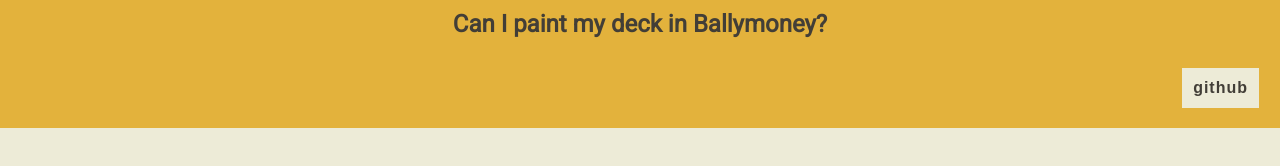
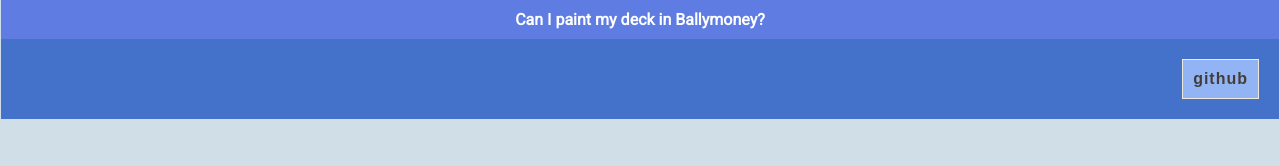
Before and after one commit to xlan11/PaintMyDeck, a plain HTML site: page index.html in a window 1280 px wide. Drawn offline with nearby package versions, Linux system fonts and the light colour scheme; no server answers.

Commit message:
colour changes

```diff
--- a/style.css
+++ b/style.css
@@ -16,21 +16,21 @@ and (min-width : 1224px) {
 }
 
 body {
-  background-color: #edebd7;
+  background-color: #CFDEE7;
   font-family: "Open Sans", sans-serif;
 }
 
 section {
   margin:auto;
-  border-left: 1px solid #e3b23c;
-  border-right: 1px solid #e3b23c;
+  border-left: 1px solid #CFDEE7;
+  border-right: 1px solid #CFDEE7;
 }
 
 footer {
   margin:auto;
   min-height:20px;
   padding:20px;
-  background-color:#e3b23c;
+  background-color:#4472CA;
   text-align:right;
 }
 
@@ -40,11 +40,12 @@ footer a {
 }
 
 p {
-  color: #edebd7;
+  color: #fff;
 }
 h1 {
-  color: #423e37;
+  color: #fff;
   font-family: "Roboto", sans-serif;
+  font-size:16px;
 }
 
 h2 {
@@ -60,14 +61,14 @@ ul {
 }
 
 ul li {
-  color: #423e37;
+  color: #fff;
   font-size: 12px;
   padding: 15px;
   text-align: left;
 }
 
 .weather-card {
-  background-color: #e3b23c;
+  background-color: #4472CA;
   margin: 15px;
   border-radius: 5px;
   height: 100%;
@@ -88,11 +89,11 @@ button {
   letter-spacing: 1px;
   font-weight: bold;
   border: 1px solid #edebd7;
-  background-color: #edebd7;
+  background-color: #92B4F4;
 }
 
 button:hover {
-  background-color: #e3b23c;
+  background-color: #CFDEE7;
   border: 1px solid #423e37;
 }
 
@@ -102,7 +103,7 @@ input {
   border-top: 0;
   border-right: 0;
   border-bottom: 1px solid #edebd7;
-  background-color: #e3b23c;
+  background-color: #92B4F4;
 }
 
 ::placeholder {
@@ -117,7 +118,7 @@ input {
 }
 
 .top-banner {
-  background-color: #e3b23c;
+  background-color: #5E7CE2;
   display: flex;
   justify-content: center;
   padding: 10px 0 10px 0px;
```
